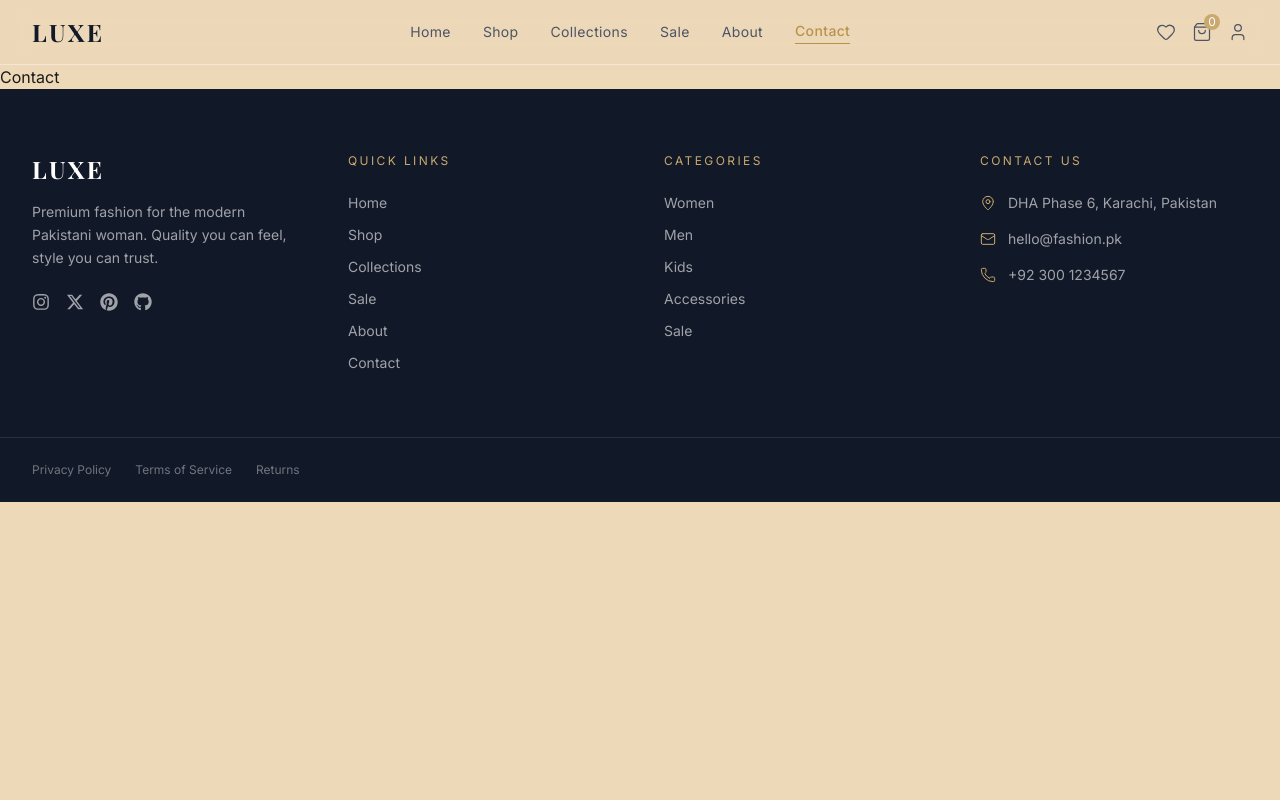
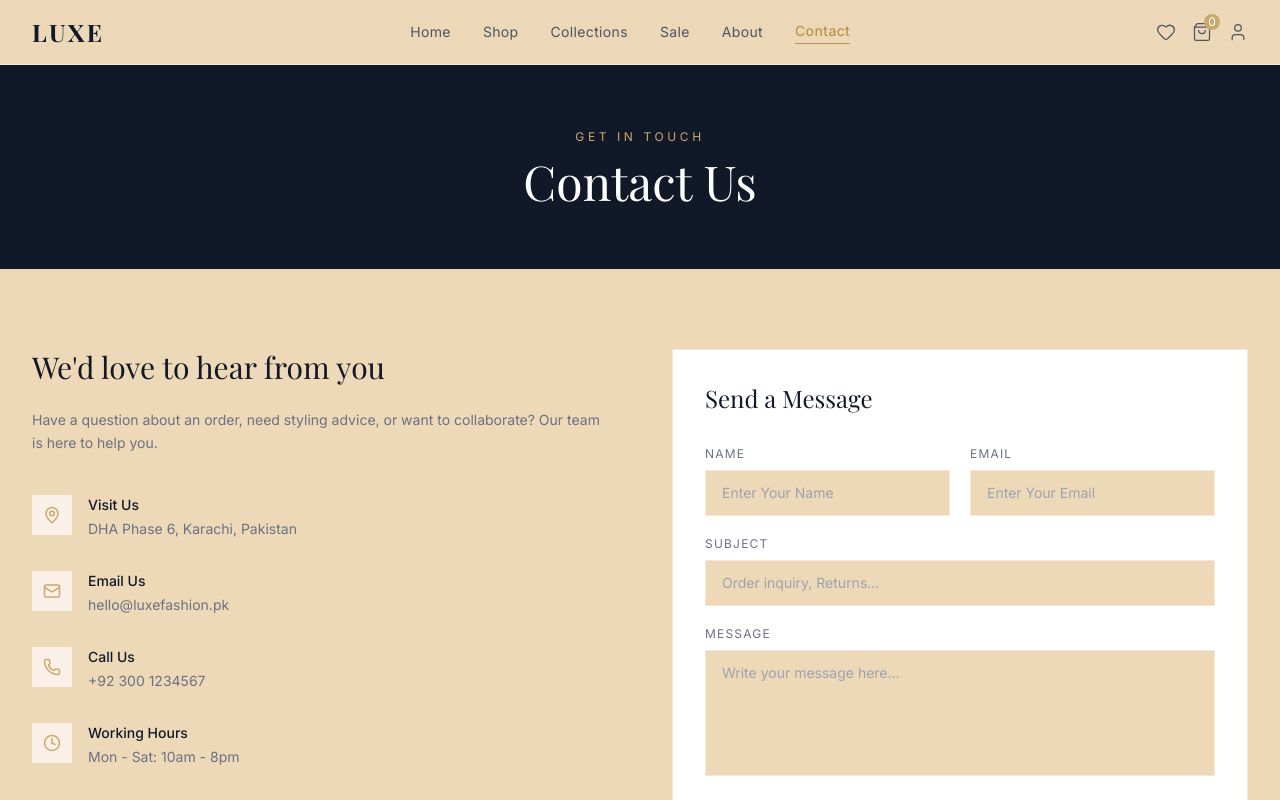
Before and after one commit to DareNoor/luxe-fashion-store, a React (Vite) app: page /contact in a window 1280 px wide. Shown: the top 800 px of the page. Built offline with nearby package versions, Linux system fonts and the light colour scheme; a web font is replaced by a local one.

Commit message:
feat: add contact page with form validation

```diff
--- a/src/pages/Contact.jsx
+++ b/src/pages/Contact.jsx
@@ -1,8 +1,212 @@
-import React from 'react'
+import { useState } from "react"
+import { MapPin, Mail, Phone, Clock } from "lucide-react"
 
 const Contact = () => {
+  const [formData, setFormData] = useState({
+    name: "",
+    email: "",
+    subject: "",
+    message: ""
+  })
+  const [errors, setErrors] = useState({})
+  const [submitted, setSubmitted] = useState(false)
+
+  const handleChange = (e) => {
+    setFormData({ ...formData, [e.target.name]: e.target.value })
+    setErrors({ ...errors, [e.target.name]: "" })
+  }
+
+  const validate = () => {
+    const newErrors = {}
+    if (!formData.name.trim()) newErrors.name = "Name is required"
+    if (!formData.email.trim()) newErrors.email = "Email is required"
+    else if (!/\S+@\S+\.\S+/.test(formData.email)) newErrors.email = "Invalid email"
+    if (!formData.subject.trim()) newErrors.subject = "Subject is required"
+    if (!formData.message.trim()) newErrors.message = "Message is required"
+    return newErrors
+  }
+
+  const handleSubmit = (e) => {
+    e.preventDefault()
+    const newErrors = validate()
+    if (Object.keys(newErrors).length > 0) {
+      setErrors(newErrors)
+      return
+    }
+    setSubmitted(true)
+  }
+
+  if (submitted) {
+    return (
+      <div className="min-h-screen bg-cream flex items-center justify-center">
+        <div className="text-center">
+          <div className="w-16 h-16 bg-gold rounded-full flex items-center justify-center mx-auto mb-6">
+            <Mail size={28} className="text-white" />
+          </div>
+          <h2 className="font-heading text-3xl text-gray-900 mb-3">Message Sent!</h2>
+          <p className="font-body text-sm text-gray-500">
+            We'll get back to you within 24 hours.
+          </p>
+        </div>
+      </div>
+    )
+  }
+
   return (
-    <div>Contact</div>
+    <div className="min-h-screen bg-cream">
+
+      {/* Header */}
+      <div className="bg-gray-900 py-16 text-center">
+        <p className="font-body text-xs tracking-[0.3em] uppercase text-gold mb-3">
+          Get In Touch
+        </p>
+        <h1 className="font-heading text-5xl text-white">Contact Us</h1>
+      </div>
+
+      <div className="max-w-7xl mx-auto px-4 sm:px-6 lg:px-8 py-20">
+        <div className="grid lg:grid-cols-2 gap-16">
+
+          {/* Left — Info */}
+          <div>
+            <h2 className="font-heading text-3xl text-gray-900 mb-6">
+              We'd love to hear from you
+            </h2>
+            <p className="font-body text-sm text-gray-500 leading-relaxed mb-10">
+              Have a question about an order, need styling advice, or want to collaborate?
+              Our team is here to help you.
+            </p>
+
+            <div className="flex flex-col gap-8">
+              <div className="flex items-start gap-4">
+                <div className="w-10 h-10 bg-primary-100 flex items-center justify-center flex-shrink-0">
+                  <MapPin size={18} className="text-gold" />
+                </div>
+                <div>
+                  <p className="font-body text-sm font-medium text-gray-900 mb-1">Visit Us</p>
+                  <p className="font-body text-sm text-gray-500">DHA Phase 6, Karachi, Pakistan</p>
+                </div>
+              </div>
+
+              <div className="flex items-start gap-4">
+                <div className="w-10 h-10 bg-primary-100 flex items-center justify-center flex-shrink-0">
+                  <Mail size={18} className="text-gold" />
+                </div>
+                <div>
+                  <p className="font-body text-sm font-medium text-gray-900 mb-1">Email Us</p>
+                  <p className="font-body text-sm text-gray-500">hello@luxefashion.pk</p>
+                </div>
+              </div>
+
+              <div className="flex items-start gap-4">
+                <div className="w-10 h-10 bg-primary-100 flex items-center justify-center flex-shrink-0">
+                  <Phone size={18} className="text-gold" />
+                </div>
+                <div>
+                  <p className="font-body text-sm font-medium text-gray-900 mb-1">Call Us</p>
+                  <p className="font-body text-sm text-gray-500">+92 300 1234567</p>
+                </div>
+              </div>
+
+              <div className="flex items-start gap-4">
+                <div className="w-10 h-10 bg-primary-100 flex items-center justify-center flex-shrink-0">
+                  <Clock size={18} className="text-gold" />
+                </div>
+                <div>
+                  <p className="font-body text-sm font-medium text-gray-900 mb-1">Working Hours</p>
+                  <p className="font-body text-sm text-gray-500">Mon - Sat: 10am - 8pm</p>
+                </div>
+              </div>
+            </div>
+          </div>
+
+          {/* Right — Form */}
+          <div className="bg-white border border-primary-200 p-8">
+            <h3 className="font-heading text-2xl text-gray-900 mb-8">Send a Message</h3>
+
+            <form onSubmit={handleSubmit} className="flex flex-col gap-5">
+
+              <div className="grid grid-cols-2 gap-5">
+                <div>
+                  <label className="font-body text-xs tracking-widest uppercase text-gray-500 mb-2 block">
+                    Name
+                  </label>
+                  <input
+                    type="text"
+                    name="name"
+                    value={formData.name}
+                    onChange={handleChange}
+                    placeholder="Enter Your Name"
+                    className={`w-full border px-4 py-3 font-body text-sm bg-cream focus:outline-none focus:border-gold transition-colors ${
+                      errors.name ? "border-red-400" : "border-primary-200"
+                    }`}
+                  />
+                  {errors.name && <p className="font-body text-xs text-red-400 mt-1">{errors.name}</p>}
+                </div>
+
+                <div>
+                  <label className="font-body text-xs tracking-widest uppercase text-gray-500 mb-2 block">
+                    Email
+                  </label>
+                  <input
+                    type="email"
+                    name="email"
+                    value={formData.email}
+                    onChange={handleChange}
+                    placeholder="Enter Your Email"
+                    className={`w-full border px-4 py-3 font-body text-sm bg-cream focus:outline-none focus:border-gold transition-colors ${
+                      errors.email ? "border-red-400" : "border-primary-200"
+                    }`}
+                  />
+                  {errors.email && <p className="font-body text-xs text-red-400 mt-1">{errors.email}</p>}
+                </div>
+              </div>
+
+              <div>
+                <label className="font-body text-xs tracking-widest uppercase text-gray-500 mb-2 block">
+                  Subject
+                </label>
+                <input
+                  type="text"
+                  name="subject"
+                  value={formData.subject}
+                  onChange={handleChange}
+                  placeholder="Order inquiry, Returns..."
+                  className={`w-full border px-4 py-3 font-body text-sm bg-cream focus:outline-none focus:border-gold transition-colors ${
+                    errors.subject ? "border-red-400" : "border-primary-200"
+                  }`}
+                />
+                {errors.subject && <p className="font-body text-xs text-red-400 mt-1">{errors.subject}</p>}
+              </div>
+
+              <div>
+                <label className="font-body text-xs tracking-widest uppercase text-gray-500 mb-2 block">
+                  Message
+                </label>
+                <textarea
+                  name="message"
+                  value={formData.message}
+                  onChange={handleChange}
+                  placeholder="Write your message here..."
+                  rows={5}
+                  className={`w-full border px-4 py-3 font-body text-sm bg-cream focus:outline-none focus:border-gold transition-colors resize-none ${
+                    errors.message ? "border-red-400" : "border-primary-200"
+                  }`}
+                />
+                {errors.message && <p className="font-body text-xs text-red-400 mt-1">{errors.message}</p>}
+              </div>
+
+              <button
+                type="submit"
+                className="w-full bg-gray-900 hover:bg-black text-white font-body text-sm tracking-widest uppercase py-4 transition-colors duration-300"
+              >
+                Send Message
+              </button>
+
+            </form>
+          </div>
+        </div>
+      </div>
+    </div>
   )
 }
 
```
